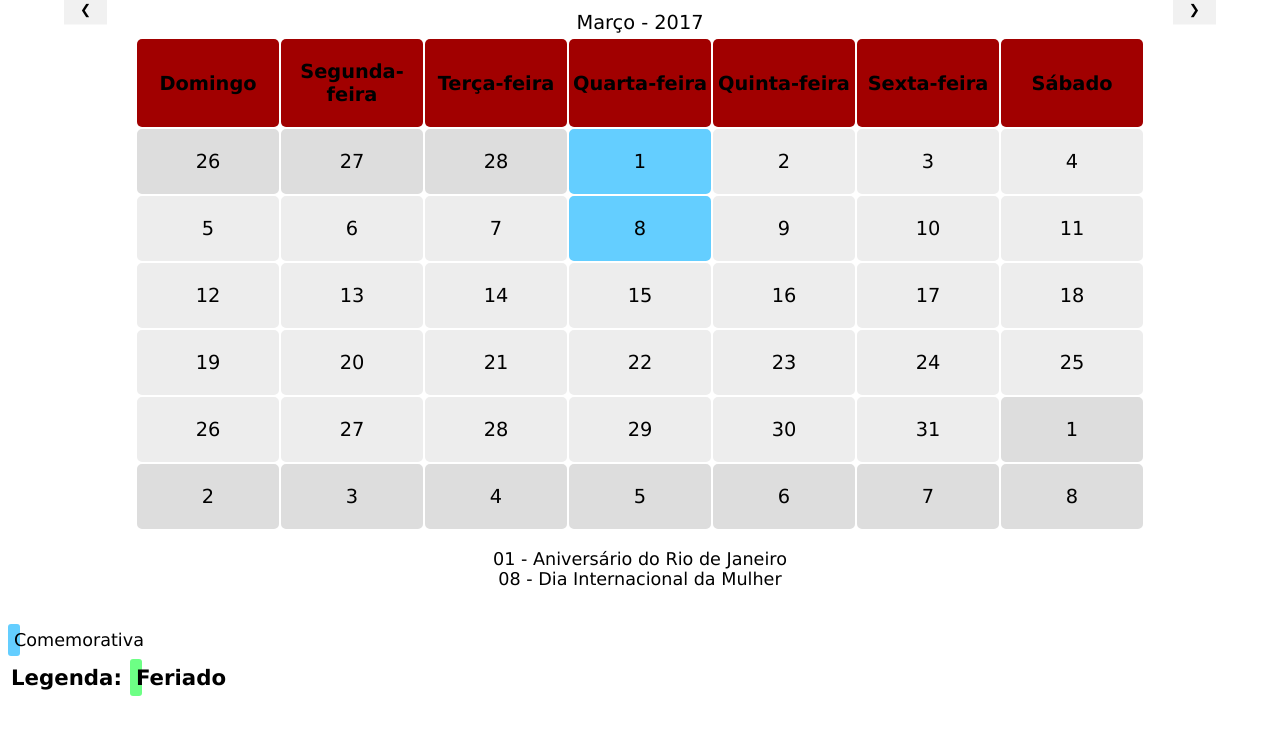
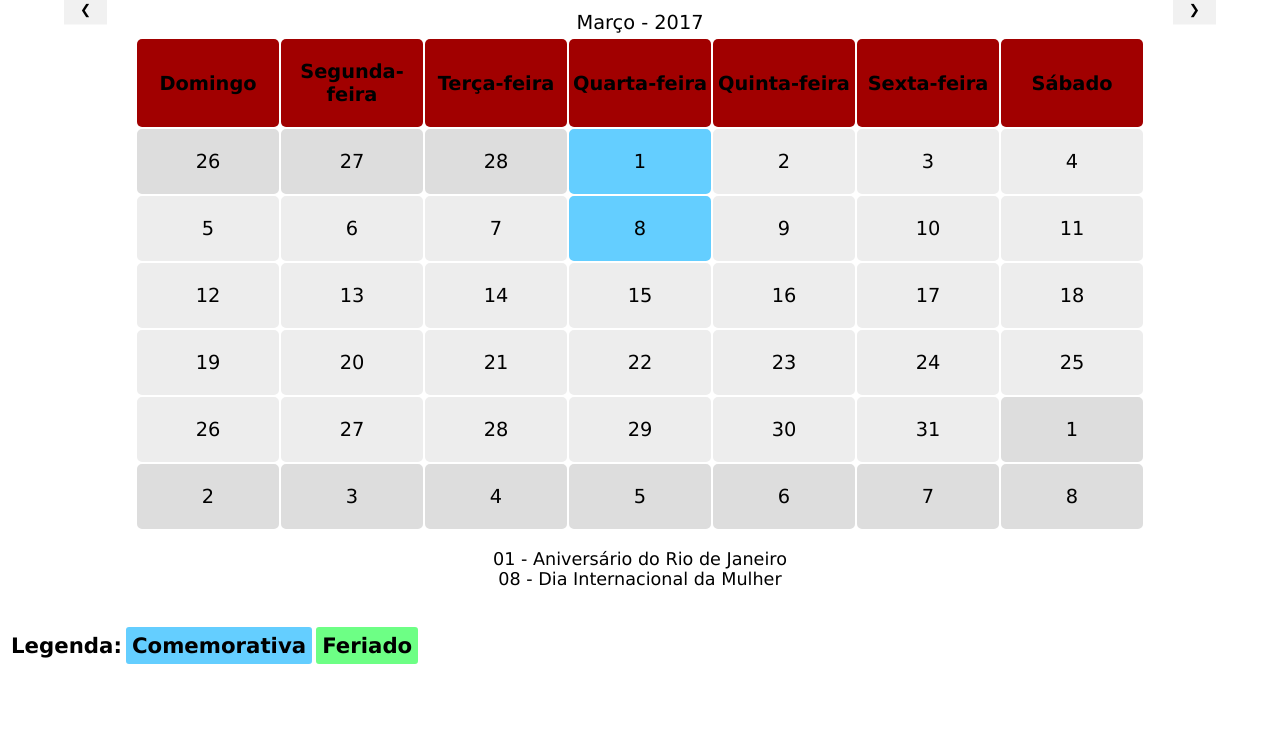
Before and after one commit to TreinoeDieta/Website, a Jekyll site: the page calendario/index.html, which Jekyll copies as it is, in a window 1280 px wide. Shown: the top 735 px of the page. Built offline with Jekyll 4.4.1, drawn with Linux system fonts in a browser that asks for light colours.

Commit message:
Update index.html

```diff
--- a/calendario/index.html
+++ b/calendario/index.html
@@ -53,13 +53,11 @@
 }
 	.comemorativa1 {
     background-color: #64ceff;
-    width: 0px;
     border: 6px solid #64ceff;
     border-radius: 3px;
 }
 	.feriado1 {
     background-color: #6dff85;
-    width: 0px;
     border: 6px solid #6dff85;
     border-radius: 3px;
 }
@@ -139,7 +137,7 @@
   </tr>
 </table>
 	<p>01 - Aniversário do Rio de Janeiro<br/>08 - Dia Internacional da Mulher</p><br/>
-	<div class="legenda"><table><tr><th>Legenda: </th><div class="comemorativa1">Comemorativa</div><th></th><th><div class="feriado1">Feriado</div></th></tr></table></div>
+	<div class="legenda"><table><tr><th>Legenda: </th><th><div class="comemorativa1">Comemorativa</div></th><th><div class="feriado1">Feriado</div></th></tr></table></div>
     </div>
 
 <div class="mySlides">
```
